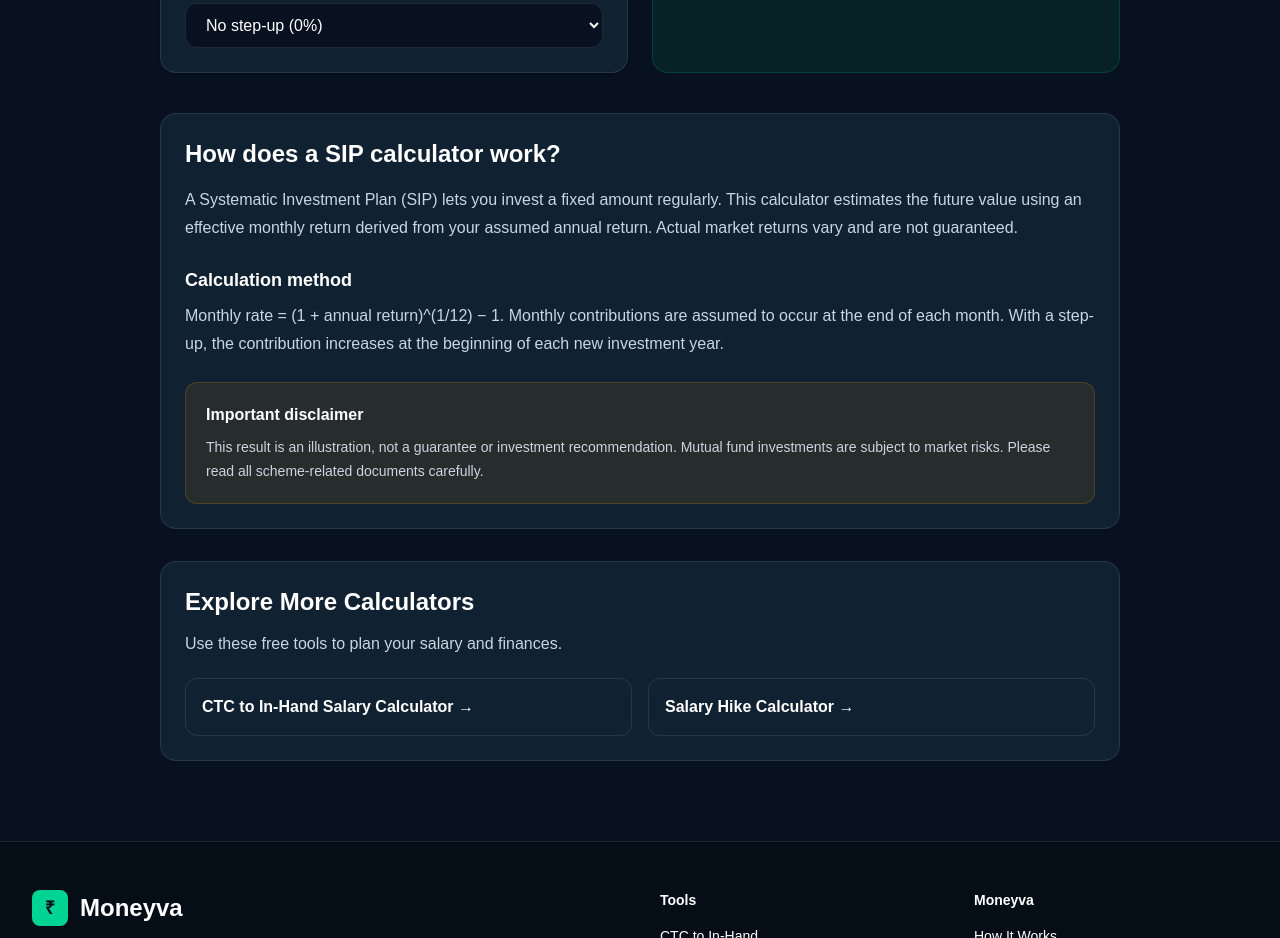
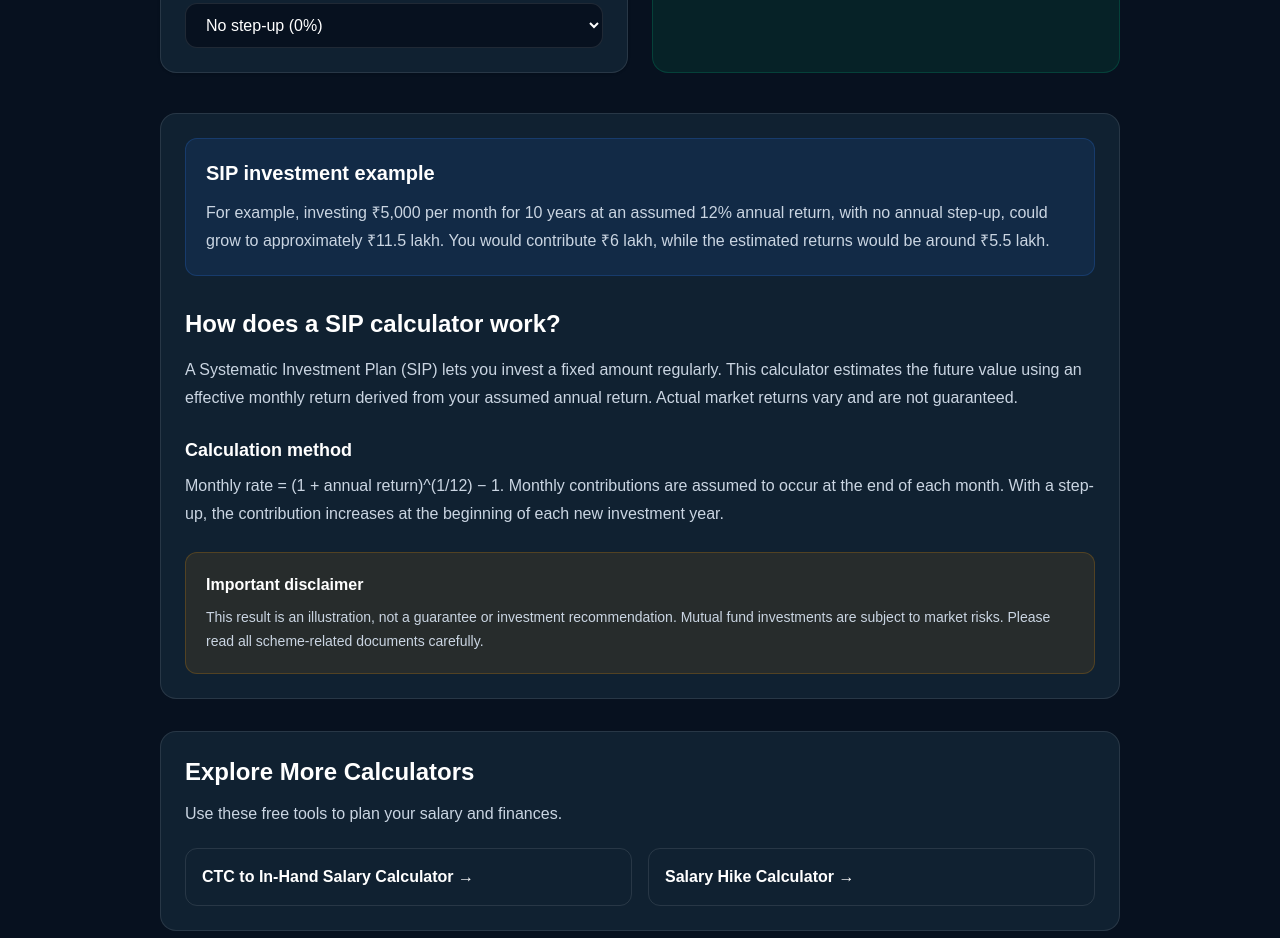
Before and after one commit to Raghawendrasinha/moneyva, a Next.js app: page /sip-calculator in a window 1280 px wide. Shown: the part 820-1758 px from the top of the page. Built offline with nearby package versions, Linux system fonts and the light colour scheme; no server answers; the database is empty.

Commit message:
SEO: add SIP investment example

```diff
--- a/app/sip-calculator/page.tsx
+++ b/app/sip-calculator/page.tsx
@@ -26,6 +26,9 @@ const content = {
     investedDescription: "Your contributions over the investment period",
     gainsDescription: "Potential growth based on your assumed return",
     futureDescription: "Contributions plus estimated returns",
+    exampleTitle: "SIP investment example",
+    exampleDescription:
+      "For example, investing ₹5,000 per month for 10 years at an assumed 12% annual return, with no annual step-up, could grow to approximately ₹11.5 lakh. You would contribute ₹6 lakh, while the estimated returns would be around ₹5.5 lakh.",
     guideTitle: "How does a SIP calculator work?",
     guide:
       "A Systematic Investment Plan (SIP) lets you invest a fixed amount regularly. This calculator estimates the future value using an effective monthly return derived from your assumed annual return. Actual market returns vary and are not guaranteed.",
@@ -64,6 +67,9 @@ const content = {
     investedDescription: "पूरी अवधि में आपके द्वारा जमा की गई राशि",
     gainsDescription: "अनुमानित रिटर्न के आधार पर संभावित वृद्धि",
     futureDescription: "कुल निवेश और अनुमानित रिटर्न",
+    exampleTitle: "SIP निवेश का उदाहरण",
+    exampleDescription:
+      "उदाहरण के लिए, यदि आप बिना वार्षिक स्टेप-अप के 10 वर्षों तक हर महीने ₹5,000 निवेश करते हैं और अनुमानित वार्षिक रिटर्न 12% रहता है, तो भविष्य की राशि लगभग ₹11.5 लाख हो सकती है। आपका कुल निवेश ₹6 लाख होगा और अनुमानित रिटर्न लगभग ₹5.5 लाख होगा।",
     guideTitle: "SIP कैलकुलेटर कैसे काम करता है?",
     guide:
       "सिस्टमैटिक इन्वेस्टमेंट प्लान (SIP) में आप नियमित रूप से एक निश्चित राशि निवेश करते हैं। यह कैलकुलेटर अनुमानित वार्षिक रिटर्न से मासिक रिटर्न निकालकर भविष्य की राशि का अनुमान लगाता है। वास्तविक बाजार रिटर्न अलग हो सकता है और इसकी गारंटी नहीं है।",
@@ -320,6 +326,12 @@ export default function SipCalculatorPage() {
         </div>
 
         <section className="mt-10 rounded-2xl border border-slate-200 bg-white p-6 dark:border-white/10 dark:bg-[#102131]">
+          <div className="mb-8 rounded-xl border border-blue-200 bg-blue-50 p-5 dark:border-blue-500/20 dark:bg-blue-500/10">
+            <h2 className="text-xl font-bold">{t.exampleTitle}</h2>
+            <p className="mt-3 leading-7 text-slate-700 dark:text-slate-300">
+              {t.exampleDescription}
+            </p>
+          </div>
           <h2 className="text-2xl font-bold">{t.guideTitle}</h2>
           <p className="mt-4 leading-7 text-slate-600 dark:text-slate-300">
             {t.guide}
```
